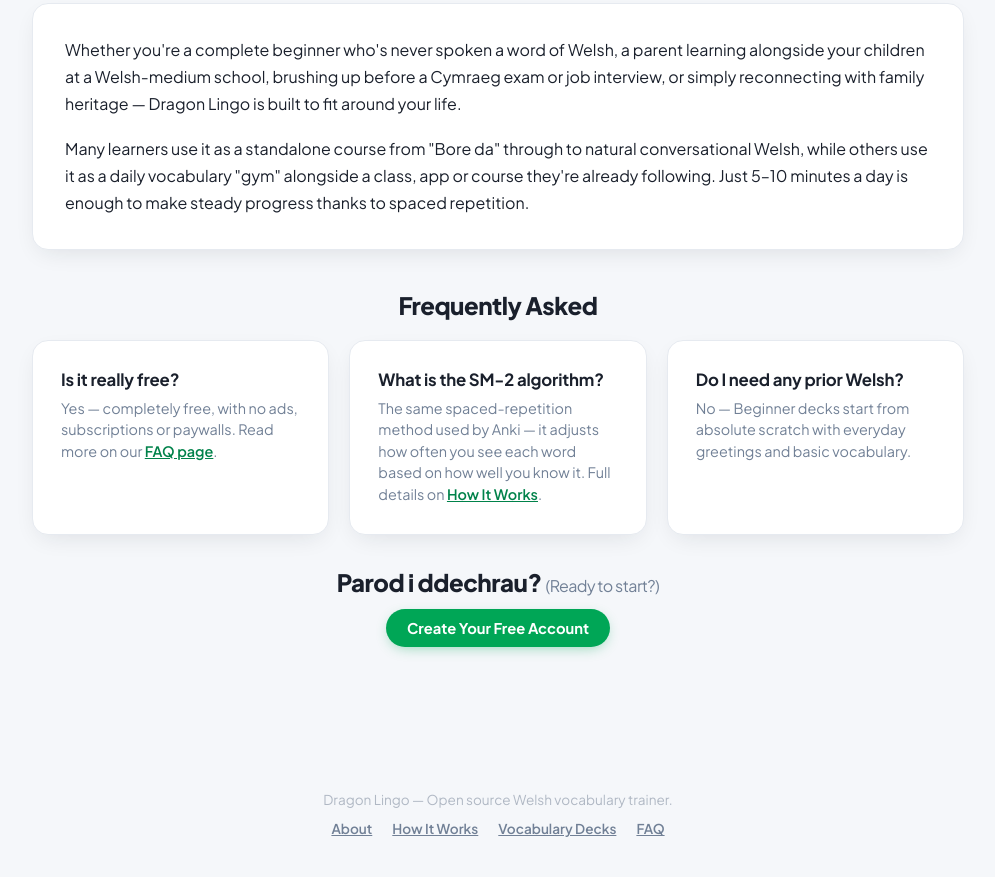
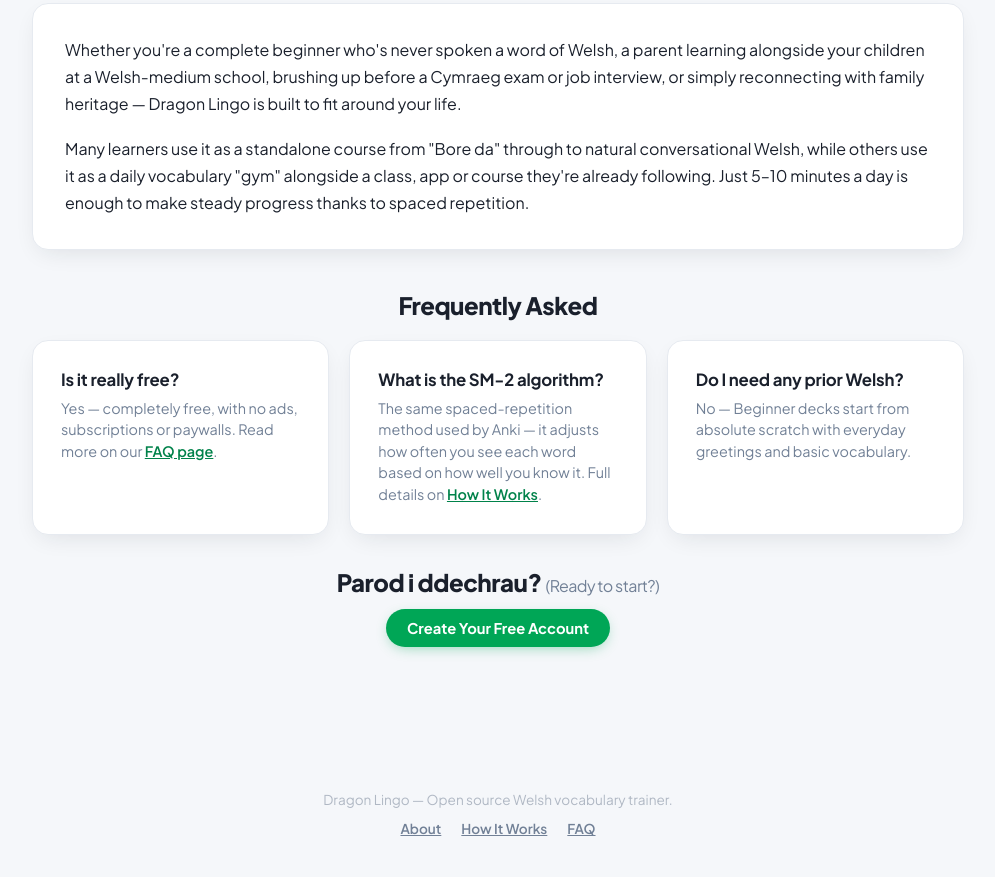
Before and after one commit to TomGrother/welsh-anki, a website: page public/index.html in a window 1280 px wide. Shown: the part 2015-2892 px from the top of the page, without its empty margins (142-1137 px from the left). Drawn offline with Linux system fonts and the light colour scheme.

Commit message:
Remove dead Vocabulary Decks footer link

```diff
--- a/public/index.html
+++ b/public/index.html
@@ -542,7 +542,6 @@
   <nav class="footer-links">
     <a href="/about">About</a>
     <a href="/how-it-works">How It Works</a>
-    <a href="/decks">Vocabulary Decks</a>
     <a href="/faq">FAQ</a>
   </nav>
 </footer>
```
